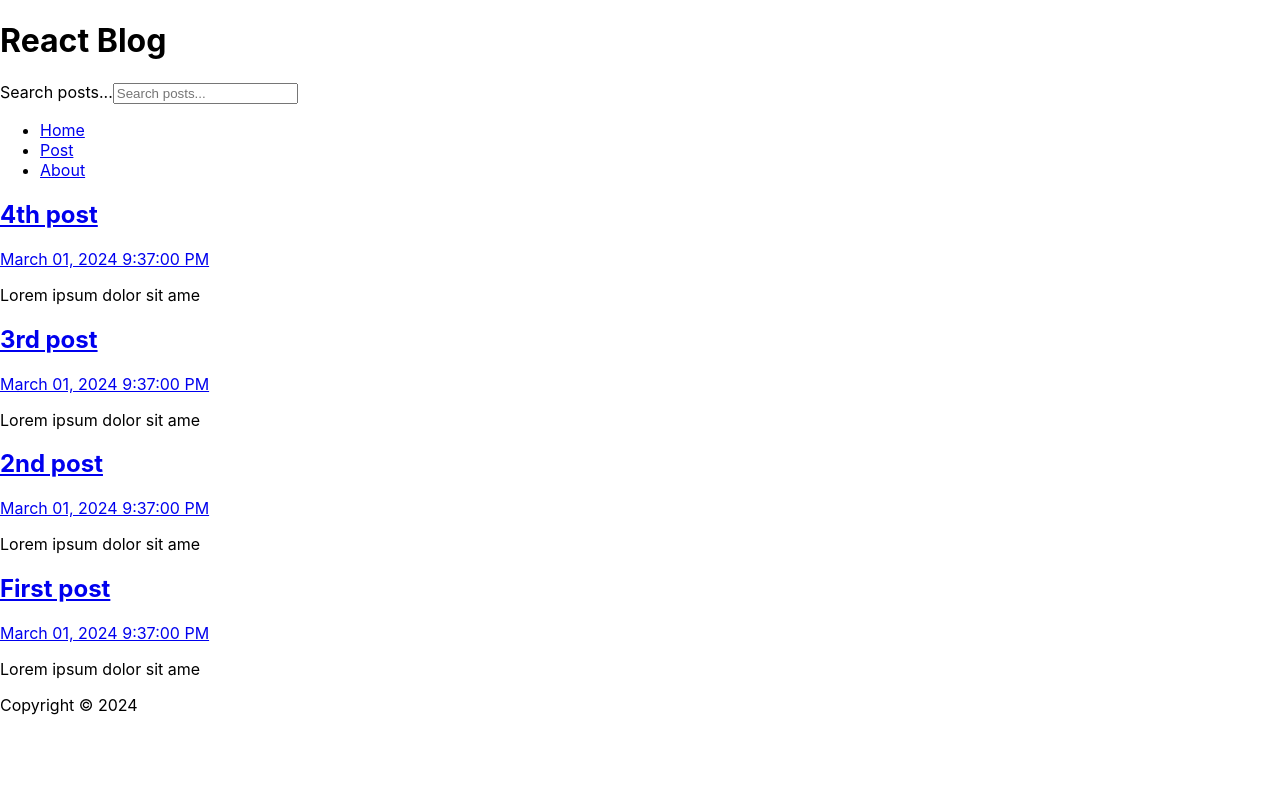
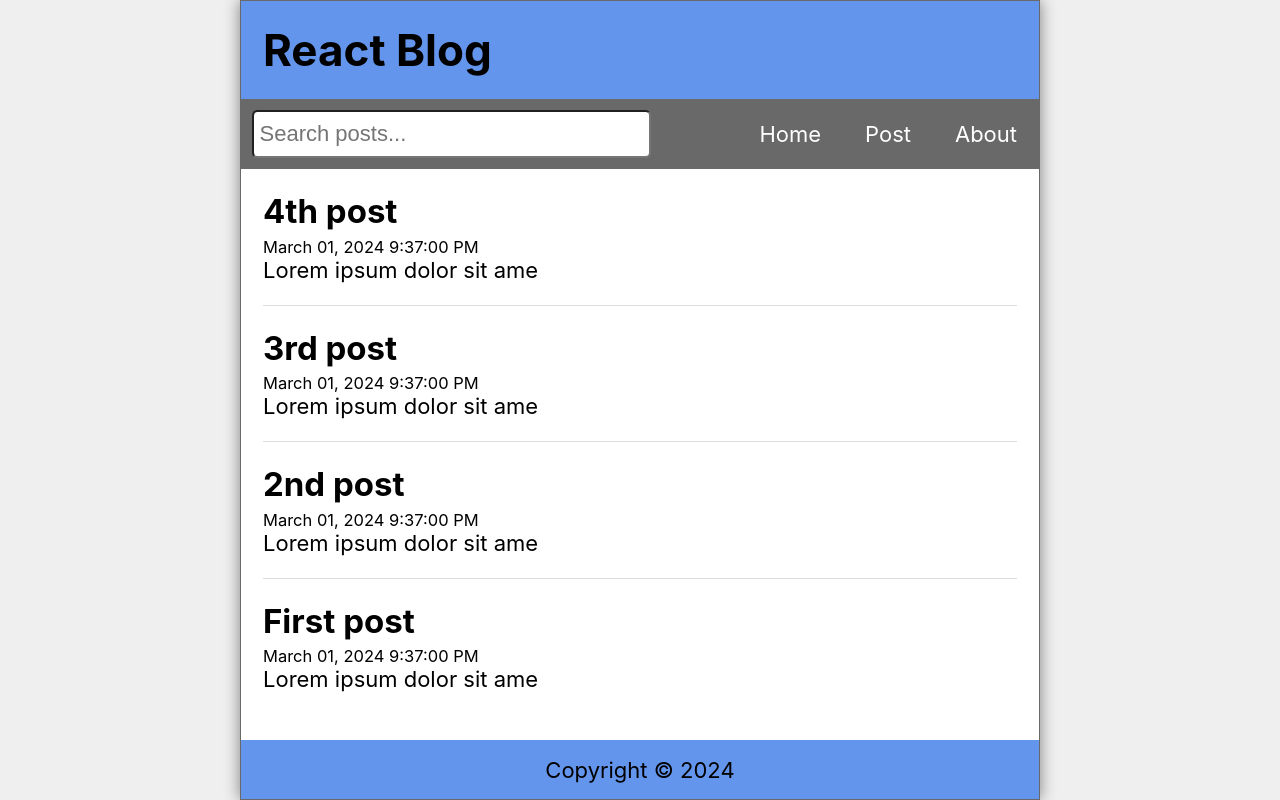
Before and after one commit to Abrafaks/blog, a React (Create React App) app: page / in a window 1280 px wide. Built offline with nearby package versions, Linux system fonts and the light colour scheme.

Commit message:
Add styles

```diff
--- a/src/index.css
+++ b/src/index.css
@@ -1,13 +1,247 @@
-body {
-  margin: 0;
-  font-family: -apple-system, BlinkMacSystemFont, 'Segoe UI', 'Roboto', 'Oxygen',
-    'Ubuntu', 'Cantarell', 'Fira Sans', 'Droid Sans', 'Helvetica Neue',
-    sans-serif;
-  -webkit-font-smoothing: antialiased;
-  -moz-osx-font-smoothing: grayscale;
+* {
+    margin: 0;
+    padding: 0;
+    box-sizing: border-box;
 }
 
-code {
-  font-family: source-code-pro, Menlo, Monaco, Consolas, 'Courier New',
-    monospace;
+html {
+    font-size: 16px;
 }
+
+body {
+    min-height: 100vh;
+    font-family: -apple-system, BlinkMacSystemFont, "Segoe UI", "Roboto",
+        "Oxygen", "Ubuntu", "Cantarell", "Fira Sans", "Droid Sans",
+        "Helvetica Neue", sans-serif;
+    -webkit-font-smoothing: antialiased;
+    -moz-osx-font-smoothing: grayscale;
+    display: flex;
+    background-color: #efefef;
+}
+
+#root {
+    display: flex;
+    flex-grow: 1;
+    justify-content: center;
+    align-items: center;
+}
+
+.App {
+    width: 100%;
+    max-width: 800px;
+    height: 100vh;
+    display: flex;
+    flex-direction: column;
+    justify-content: flex-start;
+    align-items: center;
+    border: 1px solid dimgray;
+    box-shadow: 0px 0px 15px gray;
+}
+
+.header,
+.footer {
+    width: 100%;
+    background-color: cornflowerblue;
+    padding: 1rem;
+    display: flex;
+    justify-content: space-between;
+    align-items: center;
+}
+
+.header h1 {
+    font-size: 1.5rem;
+}
+
+.header svg {
+    font-size: 2rem;
+}
+
+.footer {
+    padding: 0.75rem;
+    display: grid;
+    place-content: center;
+}
+
+.nav {
+    width: 100%;
+    background-color: dimgray;
+    display: flex;
+    flex-direction: column;
+    justify-content: flex-start;
+    align-items: flex-start;
+}
+
+.search-form {
+    width: 80%;
+    padding: 1rem 0 0 0.75rem;
+}
+
+.search-form input[type="text"] {
+    width: 100%;
+    min-height: 48px;
+    font-size: 1rem;
+    padding: 0.25rem;
+    border-radius: 0.25rem;
+    outline: none;
+}
+
+.search-form label {
+    position: absolute;
+    left: -99999px;
+}
+
+.nav ul {
+    color: #fff;
+    list-style-type: none;
+    display: flex;
+    flex-wrap: nowrap;
+    align-items: center;
+}
+
+.nav li {
+    padding: 1rem;
+}
+
+.nav li a {
+    color: #fff;
+    text-decoration: none;
+}
+
+.nav li:hover,
+.nav li:focus {
+    /* box-shadow: 0px 5px 15px gray; */
+    color: dimgray;
+    background-color: #eee;
+    /* cursor: pointer; */
+}
+
+.home,
+.new-post,
+.post-page,
+.about,
+.missing {
+    width: 100%;
+    flex-grow: 1;
+    padding: 1rem;
+    overflow-y: auto;
+    background-color: #fff;
+}
+
+.post {
+    margin-top: 1rem;
+    padding-bottom: 1rem;
+    border-bottom: 1px solid gainsboro;
+}
+
+.home .post a {
+    text-decoration: none;
+}
+
+.home .post a,
+.home .post a:visited {
+    color: black;
+}
+
+.post:first-child {
+    margin-top: 0;
+}
+
+.post:last-child {
+    border: none;
+}
+
+.post-date {
+    font-size: 0.75rem;
+    margin-top: 0.25rem;
+}
+
+.post-body {
+    margin: 1rem 0;
+}
+
+.new-post-form {
+    display: flex;
+    flex-direction: column;
+}
+
+.new-post-form label {
+    margin-top: 1rem;
+}
+
+.new-post-form input[type="text"],
+.new-post-form textarea {
+    width: 100%;
+    min-height: 48px;
+    font-size: 1rem;
+    padding: 0.25rem;
+    border-radius: 0.25rem;
+    outline: none;
+    margin-right: 0.25rem;
+    border: 1px solid gray;
+}
+
+.new-post-form textarea {
+    height: 100px;
+}
+
+.new-post-form button {
+    margin-top: 1rem;
+    height: 48px;
+    min-width: 48px;
+    border-radius: 0.25rem;
+    padding: 0.5rem;
+    font-size: 1rem;
+    cursor: pointer;
+}
+
+.missing h2,
+.missing p,
+.post-page h2,
+.post-page p {
+    margin-bottom: 1rem;
+}
+
+.post-page button {
+    height: 48px;
+    min-width: 48px;
+    border-radius: 0.25rem;
+    padding: 0.5rem;
+    font-size: 1rem;
+    color: #fff;
+    background-color: rgb(163, 19, 19);
+    cursor: pointer;
+}
+
+@media only screen and (min-width: 576px) {
+    html {
+        font-size: 22px;
+    }
+
+    .header h1 {
+        font-size: 2rem;
+    }
+
+    .nav {
+        flex-direction: row;
+        flex-wrap: nowrap;
+        justify-content: space-between;
+        align-items: center;
+    }
+
+    .nav ul {
+        text-align: right;
+    }
+
+    .search-form {
+        width: 50%;
+        padding: 0.5rem 0;
+    }
+
+    .search-form input[type="text"] {
+        margin-left: 0.5rem;
+    }
+
+    .new-post-form textarea {
+        height: 300px;
+    }
+}
```
